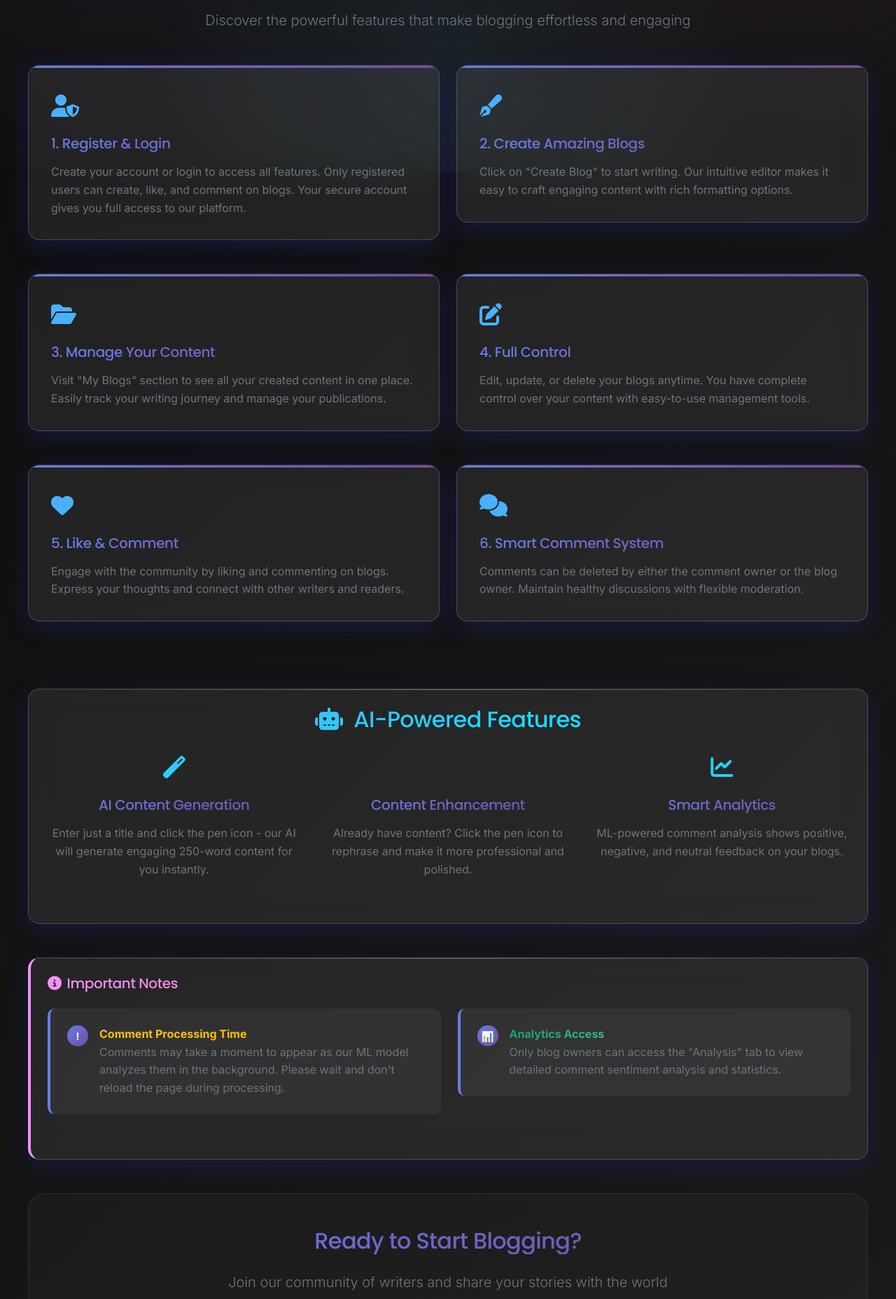
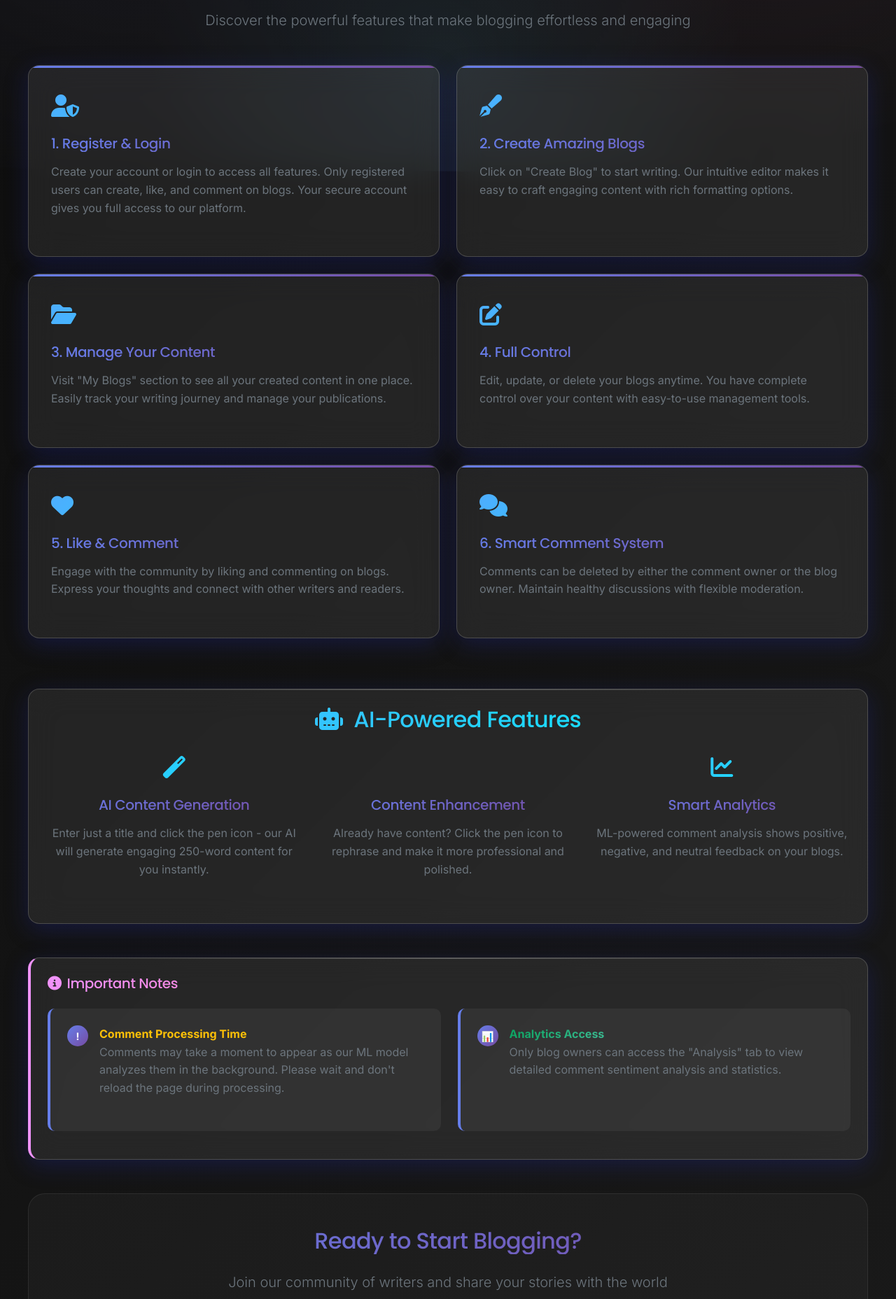
Before and after one commit to PrathamSharma169/Blog_website, a Django app: page / in a window 1280 px wide. Shown: the part 569-2425 px from the top of the page at 70% size. Run offline with Django 4.2, Linux system fonts and the light colour scheme.

Commit message:
frontend

```diff
--- a/tweeter/templates/layout.html
+++ b/tweeter/templates/layout.html
@@ -915,7 +915,7 @@
           <div class="row">
             <!-- Feature 1: Authentication -->
             <div class="col-lg-6 mb-4">
-              <div class="feature-card">
+              <div class="h-100 feature-card">
                 <div class="feature-icon">
                   <i class="fas fa-user-shield"></i>
                 </div>
@@ -928,7 +928,7 @@
 
             <!-- Feature 2: Create Blogs -->
             <div class="col-lg-6 mb-4">
-              <div class="feature-card">
+              <div class="h-100 feature-card">
                 <div class="feature-icon">
                   <i class="fas fa-pen-fancy"></i>
                 </div>
@@ -941,7 +941,7 @@
 
             <!-- Feature 3: My Blogs -->
             <div class="col-lg-6 mb-4">
-              <div class="feature-card">
+              <div class="h-100 feature-card">
                 <div class="feature-icon">
                   <i class="fas fa-folder-open"></i>
                 </div>
@@ -954,7 +954,7 @@
 
             <!-- Feature 4: Edit & Delete -->
             <div class="col-lg-6 mb-4">
-              <div class="feature-card">
+              <div class="h-100 feature-card">
                 <div class="feature-icon">
                   <i class="fas fa-edit"></i>
                 </div>
@@ -967,7 +967,7 @@
 
             <!-- Feature 5: Engagement -->
             <div class="col-lg-6 mb-4">
-              <div class="feature-card">
+              <div class="h-100 feature-card">
                 <div class="feature-icon">
                   <i class="fas fa-heart"></i>
                 </div>
@@ -980,7 +980,7 @@
 
             <!-- Feature 6: Comment Management -->
             <div class="col-lg-6 mb-4">
-              <div class="feature-card">
+              <div class="h-100 feature-card">
                 <div class="feature-icon">
                   <i class="fas fa-comments"></i>
                 </div>
@@ -1053,7 +1053,7 @@
 
                 <div class="row">
                   <div class="col-lg-6 mb-3">
-                    <div class="instruction-item">
+                    <div class="h-100 instruction-item">
                       <div class="instruction-number">!</div>
                       <div>
                         <strong class="text-warning">Comment Processing Time</strong><br>
@@ -1063,7 +1063,7 @@
                   </div>
 
                   <div class="col-lg-6 mb-3">
-                    <div class="instruction-item">
+                    <div class="h-100 instruction-item">
                       <div class="instruction-number">📊</div>
                       <div>
                         <strong class="success-gradient-text">Analytics Access</strong><br>
```
